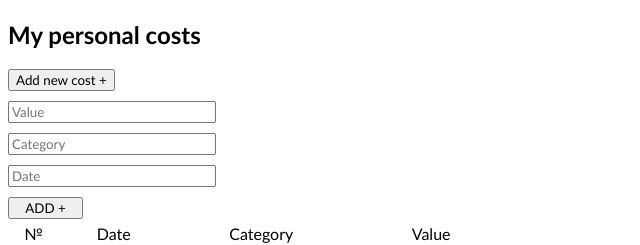
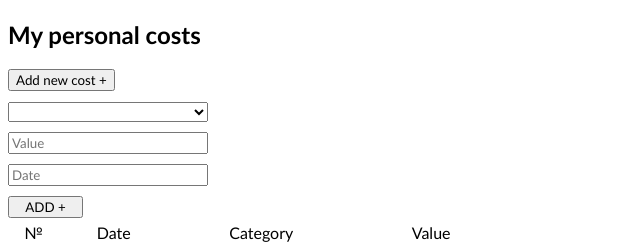
Before and after one commit to menmanmon/vue.js, a Vue app in the folder first-project/: page / in a window 1280 px wide. Both pictures are taken after a click on the button "Add new cost +". Shown: the top 245 px of the page, without its empty margins (0-640 px from the left). Built offline with nearby package versions, Linux system fonts and the light colour scheme.

Commit message:
Доделал ДЗ № 4

```diff
--- a/first-project/src/components/AddPaymentForm.vue
+++ b/first-project/src/components/AddPaymentForm.vue
@@ -1,18 +1,30 @@
 <template>
   <div class="paymentForm">
+    <div>
+      <select v-model="selected">
+        <option
+          v-for="option in getCategoryList"
+          :value="option"
+          v-bind:key="option"
+        >
+          {{ option }}
+        </option>
+      </select>
+    </div>
     <input class="inputValue" placeholder="Value" v-model="value" />
-    <input class="inputCategory" placeholder="Category" v-model="category" />
+    <!-- <input class="inputCategory" placeholder="Category" v-model="category" /> -->
     <input class="inputDate" placeholder="Date" v-model="date" />
     <button class="addButton" @click="onSaveClick">ADD +</button>
   </div>
 </template>
 
 <script>
-import { mapGetters, mapMutations } from "vuex";
+import { mapActions, mapGetters, mapMutations } from "vuex";
 
 export default {
   data() {
     return {
+      selected: "",
       date: "",
       category: "",
       value: "",
@@ -28,19 +40,27 @@ export default {
       return `${d}.${m}.${y}`;
     },
     ...mapGetters("payments", ["getPaymentsList"]),
+    ...mapGetters("paymentsCategories", ["getCategoryList"]),
   },
   methods: {
     ...mapMutations("payments", ["addDataToPaymentsList"]),
+    ...mapMutations("paymentsCategories", ["setCategories"]),
+    ...mapActions("paymentsCategories", ["loadCategories"]),
     onSaveClick() {
       const data = {
         value: +this.value,
-        category: this.category,
+        category: this.selected,
         date: this.date || this.getCurrentDate,
         id: this.getPaymentsList.length + 1,
       };
       this.addDataToPaymentsList(data);
       this.date = this.value = this.category = "";
     },
+  },
+  mounted() {
+    if (!this.getCategoryList.length) {
+      this.loadCategories();
+    }
   },
 };
 </script>
@@ -54,6 +74,11 @@ export default {
 .paymentForm input {
   margin-bottom: 10px;
   width: 200px;
+  box-sizing: border-box;
+}
+.paymentForm select {
+  margin-bottom: 10px;
+  width: 200px;
 }
 .addButton {
   width: 75px;
--- a/first-project/src/store/index.js
+++ b/first-project/src/store/index.js
@@ -1,12 +1,14 @@
 import Vue from 'vue'
 import Vuex from 'vuex'
 import payments from './payments'
+import paymentsCategories from './paymentsCategories'
 
 Vue.use(Vuex)
 
 export default new Vuex.Store({
     modules: {
         payments,
+        paymentsCategories,
     },
     state: {},
     getters: {},
--- /dev/null
+++ b/first-project/src/store/paymentsCategories.js
@@ -0,0 +1,39 @@
+const state = {
+    categiryList: []
+}
+
+const getters = {
+    getCategoryList: state => state.categiryList,
+}
+
+const mutations = {
+    setCategories(state, payload) {
+        if (!Array.isArray(payload)) {
+            payload = [payload]
+        }
+        state.categiryList.push(...payload)
+    },
+}
+
+const actions = {
+    loadCategories({ commit }) {
+        return new Promise((resolve) => {
+            // имитируем работу с сетью
+            setTimeout(() => {
+                resolve(['Food', 'Transport', 'Education', 'Entertainment'])
+            }, 1000);
+        })
+            .then(res =>
+                // запускаем изменение состояния через commit
+                commit('setCategories', res)
+            )
+    }
+}
+
+export default {
+    namespaced: true,
+    state,
+    mutations,
+    getters,
+    actions,
+}
```
